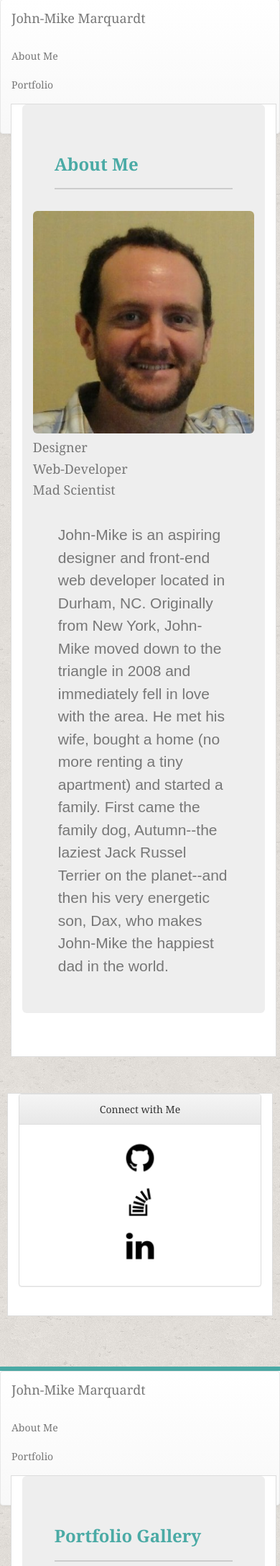
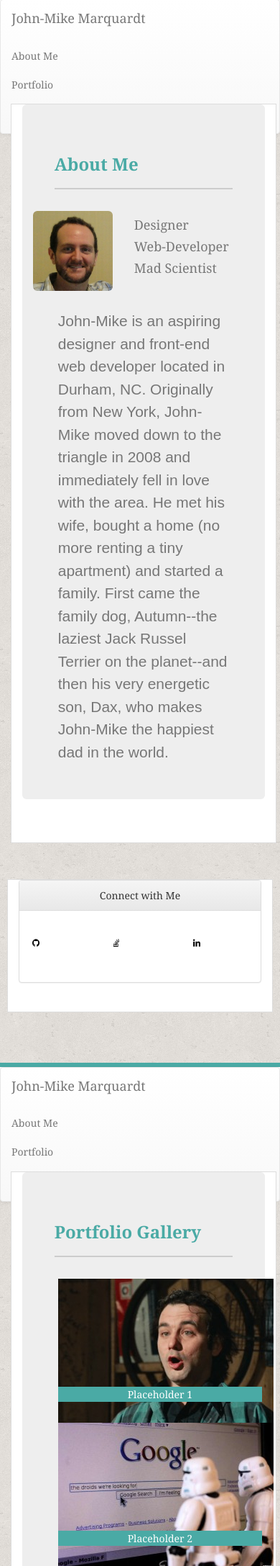
Before and after one commit to codemarq/Portfolio, a PHP site: page / in a window 390 px wide. Shown: the part 3544-5719 px from the top of the page at 72% size. Run offline with PHP 8.4, Linux system fonts and the light colour scheme; some libraries are stand-ins or nearby versions.

Commit message:
mobile responsive social icons

```diff
--- a/assignment2/assets/css/style.css
+++ b/assignment2/assets/css/style.css
@@ -46,8 +46,6 @@ h4 {
 }
 
 .jumbotron figcaption {
-	/*width: 100%;
-	height: 100%;*/
 	background-color: transparent;
 	color: white;
 	text-align: center;
--- a/assignment2/contact.html
+++ b/assignment2/contact.html
@@ -73,14 +73,14 @@
   					<div class="panel-heading">Connect with Me</div>
   					<div class="panel-body">
     					<ul class="row">
-				    		<li class="col-md-4">
-				    			<a href="https://github.com/codemarq"><img src="assets/images/github-black.png" width="100%" height="100%"></a>
+				    		<li class="col-xs-4">
+				    			<a href="https://github.com/codemarq"><img src="assets/images/github-black.png"  alt="github logo" class="img-rounded img-responsive"></a>
 				    		</li>
-			       			<li class="col-md-4">
-			       				<a href="http://stackoverflow.com/users/6581996/john-mike-marquardt?tab=profile"><img src="assets/images/stackoverflow-black.png" width="100%" height="100%"></a>
+			       			<li class="col-xs-4">
+			       				<a href="http://stackoverflow.com/users/6581996/john-mike-marquardt?tab=profile"><img src="assets/images/stackoverflow-black.png" alt="stackoverflow logo" class="img-rounded img-responsive"></a>
 			       			</li>
-			       			<li class="col-md-4">
-			       				<a href="htps://www.linkedin.com/in/jmmarquardt"><img src="assets/images/linkedin-black.png" width="100%" height="100%"></a>
+			       			<li class="col-xs-4">
+			       				<a href="htps://www.linkedin.com/in/jmmarquardt"><img src="assets/images/linkedin-black.png" alt="linkedin logo" class="img-rounded img-responsive"></a>
 			       			</li>
 			    		</ul>
   					</div>
--- a/assignment2/index.html
+++ b/assignment2/index.html
@@ -34,10 +34,10 @@
 				<div class="jumbotron">
 				  <h2>About Me</h2>
 				  <div class="row">
-				  	<div class="col-md-5">
+				  	<div class="col-xs-5">
 				  		<img src="assets/images/me2.jpg" alt="Picture of me" class="img-rounded img-responsive">
 				  	</div>
-				  	<div class="col-md-7">
+				  	<div class="col-xs-7">
 				  		<ul>
 				  			<li><h4>Designer</h4></li>
 				  			<li><h4>Web-Developer</h4></li>
@@ -55,14 +55,14 @@
   					<div class="panel-heading">Connect with Me</div>
   					<div class="panel-body">
     					<ul class="row">
-				    		<li class="col-md-4">
-				    			<a href="https://github.com/codemarq"><img src="assets/images/github-black.png" width="100%" height="100%"></a>
+				    		<li class="col-xs-4">
+				    			<a href="https://github.com/codemarq"><img src="assets/images/github-black.png" alt="github logo" class="img-rounded img-responsive"></a>
 				    		</li>
-			       			<li class="col-md-4">
-			       				<a href="http://stackoverflow.com/users/6581996/john-mike-marquardt?tab=profile"><img src="assets/images/stackoverflow-black.png" width="100%" height="100%"></a>
+			       			<li class="col-xs-4">
+			       				<a href="http://stackoverflow.com/users/6581996/john-mike-marquardt?tab=profile"><img src="assets/images/stackoverflow-black.png" alt="stackoverflow logo" class="img-rounded img-responsive"></a>
 			       			</li>
-			       			<li class="col-md-4">
-			       				<a href="htps://www.linkedin.com/in/jmmarquardt"><img src="assets/images/linkedin-black.png" width="100%" height="100%"></a>
+			       			<li class="col-xs-4">
+			       				<a href="htps://www.linkedin.com/in/jmmarquardt"><img src="assets/images/linkedin-black.png" alt="linkedin logo" class="img-rounded img-responsive"></a>
 			       			</li>
 			    		</ul>
   					</div>
--- a/assignment2/portfolio.html
+++ b/assignment2/portfolio.html
@@ -70,14 +70,14 @@
   					<div class="panel-heading">Connect with Me</div>
   					<div class="panel-body">
     					<ul class="row">
-				    		<li class="col-md-4">
-				    			<a href="https://github.com/codemarq"><img src="assets/images/github-black.png" width="100%" height="100%"></a>
+				    		<li class="col-xs-4">
+				    			<a href="https://github.com/codemarq"><img src="assets/images/github-black.png" alt="github logo" class="img-rounded img-responsive"></a>
 				    		</li>
-			       			<li class="col-md-4">
-			       				<a href="http://stackoverflow.com/users/6581996/john-mike-marquardt?tab=profile"><img src="assets/images/stackoverflow-black.png" width="100%" height="100%"></a>
+			       			<li class="col-xs-4">
+			       				<a href="http://stackoverflow.com/users/6581996/john-mike-marquardt?tab=profile"><img src="assets/images/stackoverflow-black.png" alt="stackoverflow logo" class="img-rounded img-responsive"></a>
 			       			</li>
-			       			<li class="col-md-4">
-			       				<a href="htps://www.linkedin.com/in/jmmarquardt"><img src="assets/images/linkedin-black.png" width="100%" height="100%"></a>
+			       			<li class="col-xs-4">
+			       				<a href="htps://www.linkedin.com/in/jmmarquardt"><img src="assets/images/linkedin-black.png" alt="linkedin logo" class="img-rounded img-responsive"></a>
 			       			</li>
 			    		</ul>
   					</div>
```
